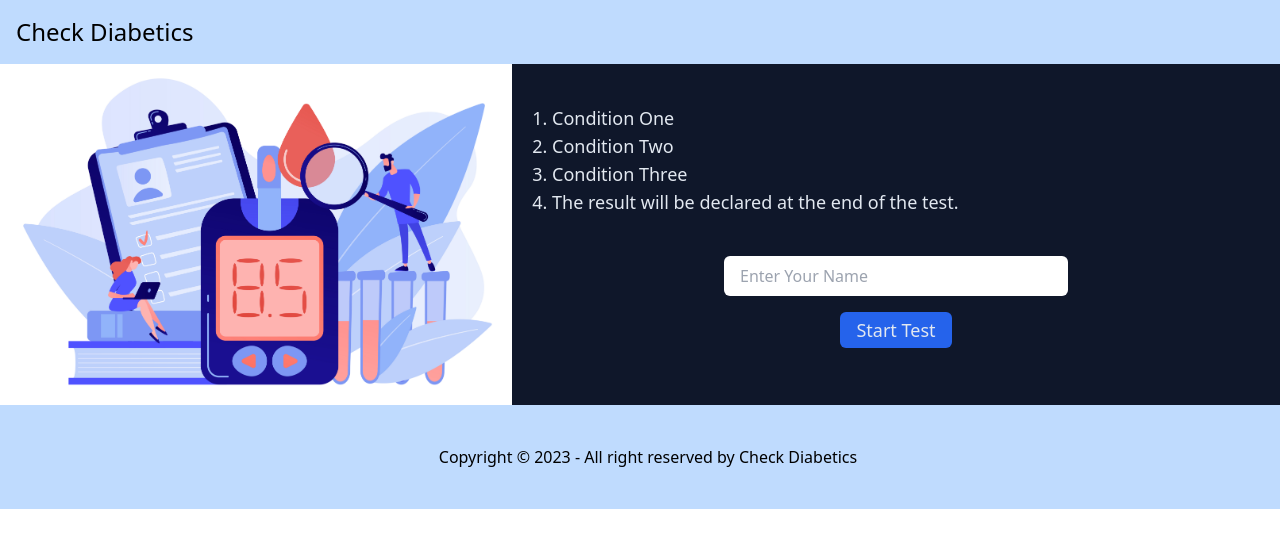
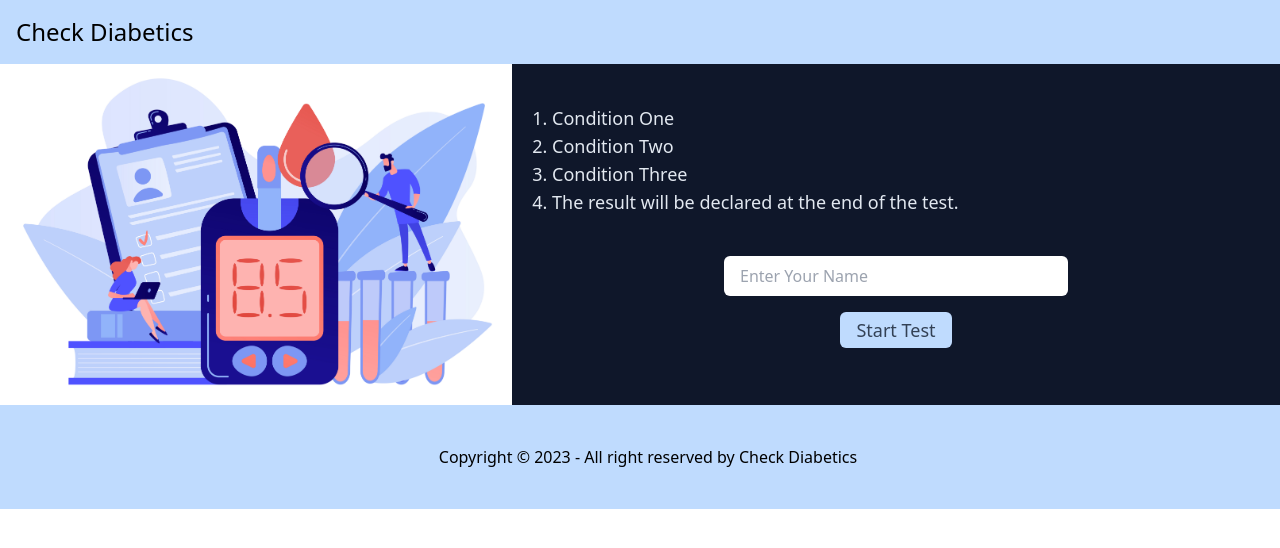
Before and after one commit to rh-abir/check-diabetics, a React (Vite) app: page / in a window 1280 px wide. Shown: the top 548 px of the page. Built offline with nearby package versions, Linux system fonts and the light colour scheme.

Commit message:
solve a error

```diff
--- a/src/pages/Home/QuizHome/QuizHome.jsx
+++ b/src/pages/Home/QuizHome/QuizHome.jsx
@@ -1,6 +1,17 @@
+import { useState } from "react";
 import { Link } from "react-router-dom";
 
 const QuizHome = () => {
+  const [isTrue, setTrue] = useState(true);
+
+  const inputValue = (e) => {
+    const vlaue = e.target.value;
+    console.log(vlaue);
+    if (vlaue) {
+      setTrue(false);
+    }
+  };
+
   return (
     <div className="container">
       <ol className="list-decimal">
@@ -16,14 +27,17 @@ const QuizHome = () => {
           type="text"
           placeholder="Enter Your Name"
           required
+          onKeyUp={inputValue}
         />
       </form>
       <div className="flex justify-center items-center pt-4">
         <Link
-          className="px-4 py-1 border-0 rounded-md text-lg text-slate-200 bg-blue-600 hover:bg-blue-700 duration-100 mb-2"
+          className={`px-4 py-1 border-0 rounded-md text-lg text-slate-200   duration-100 mb-2  ${
+            isTrue ? `bg-blue-200 text-slate-700` : `bg-blue-600`
+          }`}
           to={"/gender"}
         >
-          Start Test
+          <button disabled={isTrue}>Start Test</button>
         </Link>
       </div>
     </div>
```
